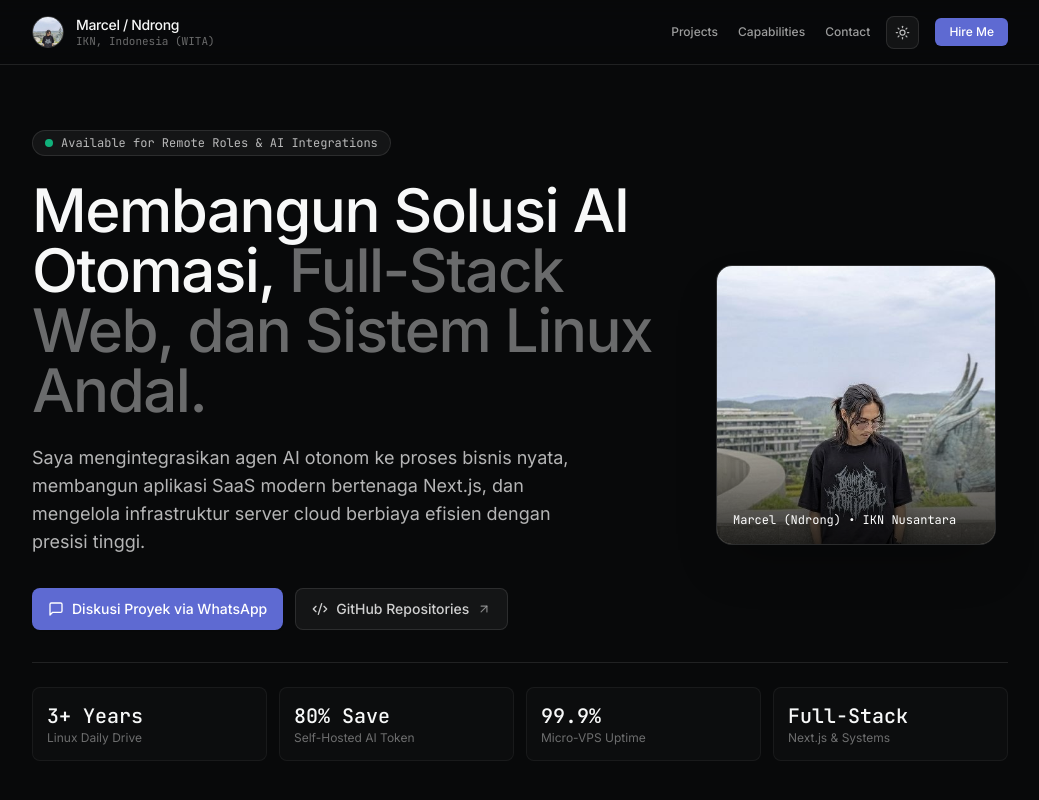
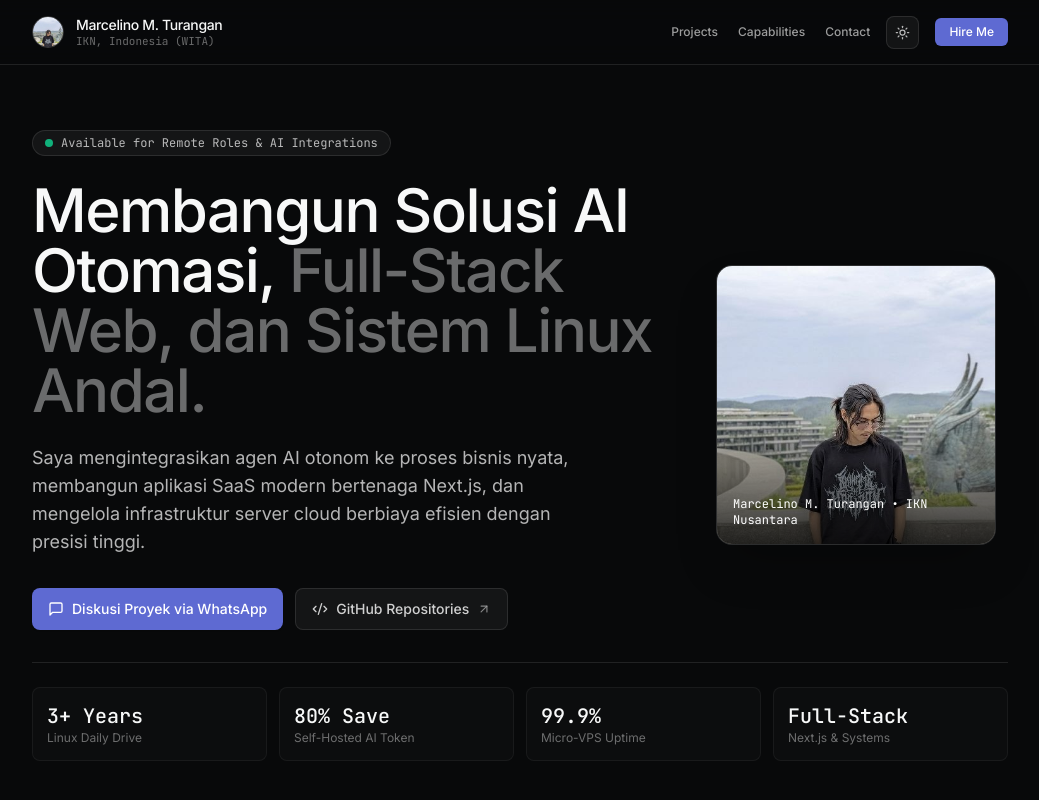
Before and after one commit to Marcel-mux/Portofolio_mux, a Next.js app: page / in a window 1280 px wide. Shown: the top 800 px of the page, without its empty margins (120-1159 px from the left). Built offline with nearby package versions, Linux system fonts and the light colour scheme.

Commit message:
chore: update author identity to Marcelino M. Turangan

```diff
--- a/src/app/layout.tsx
+++ b/src/app/layout.tsx
@@ -15,8 +15,8 @@ const jetbrainsMono = JetBrains_Mono({
 });
 
 export const metadata: Metadata = {
-  title: 'Marcel / Ndrong — AI Systems Integrator & Full-Stack Builder',
-  description: 'Portofolio Marcel: Pengembang sistem AI otonom, bot WhatsApp bisnis, full-stack Next.js, dan infrastruktur Linux mandiri di Nusantara (IKN).',
+  title: 'Marcelino M. Turangan — AI Systems Integrator & Full-Stack Builder',
+  description: 'Portofolio Marcelino M. Turangan: Pengembang sistem AI otonom, bot WhatsApp bisnis, full-stack Next.js, dan infrastruktur Linux mandiri di Nusantara (IKN).',
 };
 
 export default function RootLayout({
--- a/src/app/page.tsx
+++ b/src/app/page.tsx
@@ -90,13 +90,13 @@ export default function Home() {
             <div className="relative w-8 h-8 rounded-full overflow-hidden border border-black/10 dark:border-white/20">
               <Image
                 src="/projects/profile.jpg"
-                alt="Marcel Avatar"
+                alt="Marcelino M. Turangan Avatar"
                 fill
                 className="object-cover object-top"
               />
             </div>
             <div>
-              <span className="font-medium text-sm tracking-tight block">Marcel / Ndrong</span>
+              <span className="font-medium text-sm tracking-tight block">Marcelino M. Turangan</span>
               <span className="text-[11px] text-black/50 dark:text-white/40 font-mono block -mt-0.5">IKN, Indonesia (WITA)</span>
             </div>
           </div>
@@ -117,7 +117,7 @@ export default function Home() {
             </button>
 
             <a
-              href="https://wa.me/628979360724?text=Halo%20Marcel,%20saya%20tertarik%20dengan%20portofolio%20Anda"
+              href="https://wa.me/628979360724?text=Halo%20Marcelino,%20saya%20tertarik%20dengan%20portofolio%20Anda"
               target="_blank"
               rel="noopener noreferrer"
               className="text-xs font-medium px-3.5 py-1.5 rounded-md bg-[#171717] text-white dark:bg-[#5e6ad2] dark:hover:bg-[#7170ff] hover:bg-black transition-all shadow-sm"
@@ -159,7 +159,7 @@ export default function Home() {
 
               <div className="flex flex-wrap gap-3">
                 <a
-                  href="https://wa.me/628979360724?text=Halo%20Marcel,%20saya%20ingin%20berdiskusi%20proyek"
+                  href="https://wa.me/628979360724?text=Halo%20Marcelino,%20saya%20ingin%20berdiskusi%20proyek"
                   target="_blank"
                   rel="noopener noreferrer"
                   className="inline-flex items-center gap-2 px-4 py-2.5 rounded-lg text-sm font-medium bg-[#171717] text-white dark:bg-[#5e6ad2] dark:hover:bg-[#7170ff] hover:bg-black transition-all shadow-sm"
@@ -189,12 +189,12 @@ export default function Home() {
             >
               <Image
                 src="/projects/profile.jpg"
-                alt="Marcel di IKN"
+                alt="Marcelino M. Turangan di IKN"
                 fill
                 className="object-cover object-top hover:scale-105 transition-transform duration-500"
               />
               <div className="absolute inset-0 bg-gradient-to-t from-black/80 via-transparent to-transparent flex items-end p-4">
-                <span className="text-white text-xs font-mono">Marcel (Ndrong) • IKN Nusantara</span>
+                <span className="text-white text-xs font-mono">Marcelino M. Turangan • IKN Nusantara</span>
               </div>
             </motion.div>
           </div>
@@ -414,7 +414,7 @@ export default function Home() {
 
             <div className="flex flex-wrap items-center justify-center gap-3">
               <a
-                href="https://wa.me/628979360724?text=Halo%20Marcel,%20saya%20tertarik%20bekerjasama%20untuk%20proyek"
+                href="https://wa.me/628979360724?text=Halo%20Marcelino,%20saya%20tertarik%20bekerjasama%20untuk%20proyek"
                 target="_blank"
                 rel="noopener noreferrer"
                 className="px-5 py-2.5 rounded-lg text-sm font-medium bg-[#171717] text-white dark:bg-[#5e6ad2] dark:hover:bg-[#7170ff] hover:bg-black transition-all shadow-sm"
@@ -434,7 +434,7 @@ export default function Home() {
 
         {/* Footer */}
         <footer className="mt-20 pt-8 border-t border-black/5 dark:border-white/10 flex flex-col sm:flex-row items-center justify-between text-xs text-black/50 dark:text-white/40 gap-4">
-          <div>© 2026 Marcel / Ndrong. Built with Next.js & Tailwind CSS.</div>
+          <div>© 2026 Marcelino M. Turangan. Built with Next.js & Tailwind CSS.</div>
           <div className="flex items-center gap-4 font-mono">
             <span>IKN Nusantara, ID</span>
             <span>•</span>
```
Also changed, not shown: 1 other file (tests, documents, lock files or other folders).
